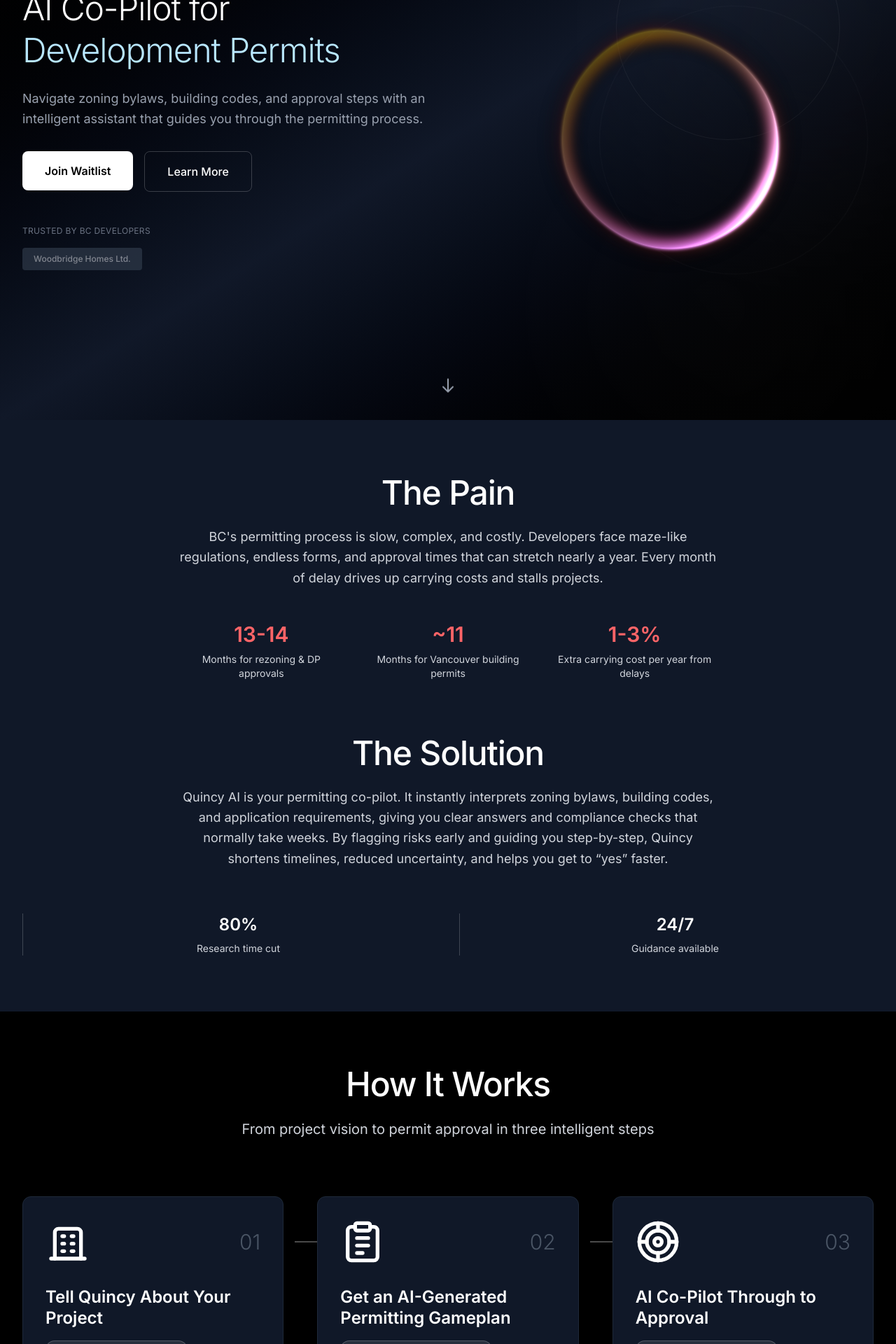
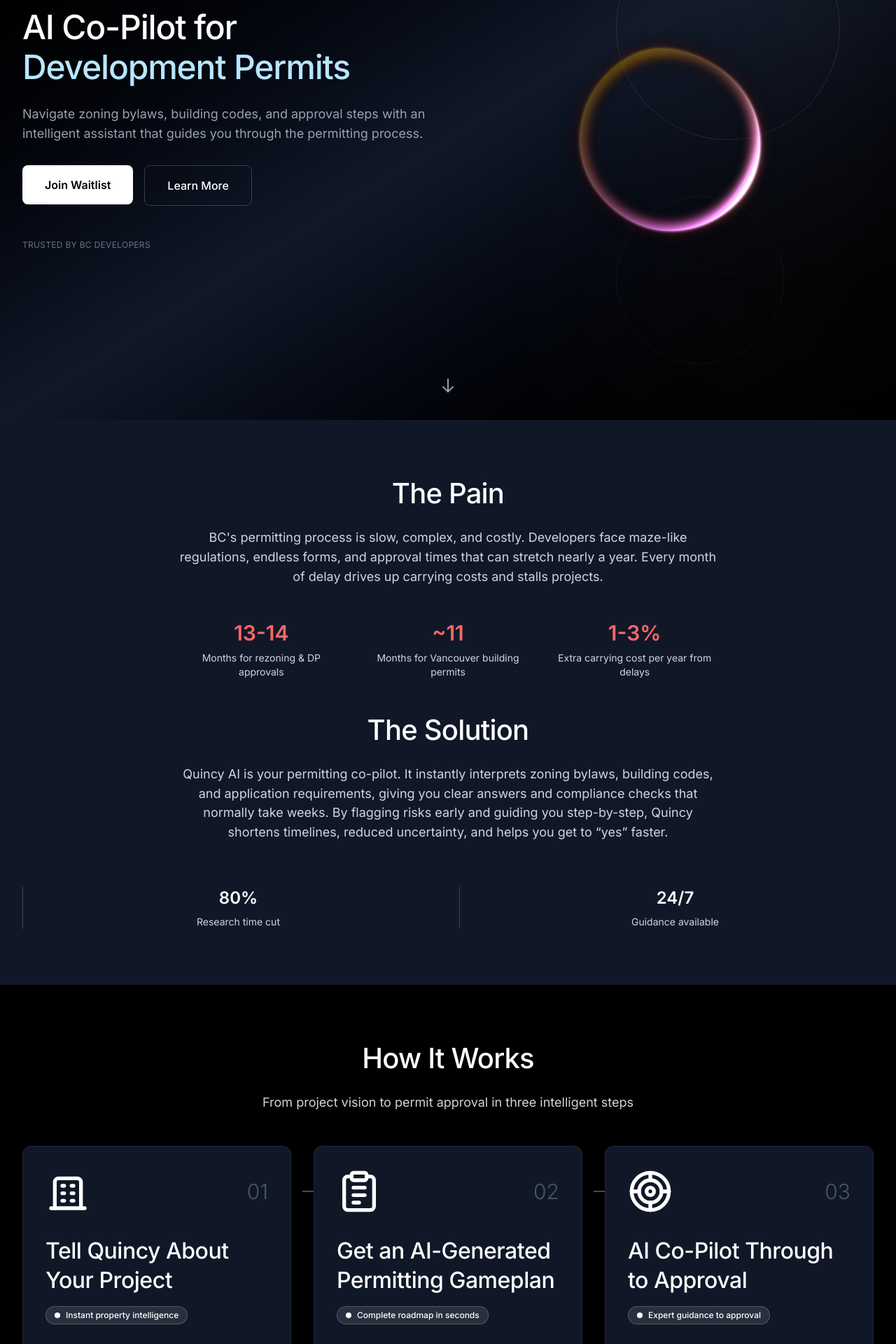
Before and after one commit to usmanzia5/QuincyAI_Landing2, a Next.js app: page / in a window 1280 px wide. Shown: the part 200-2120 px from the top of the page at 70% size. Built offline with nearby package versions, Linux system fonts and the light colour scheme.

Commit message:
Mobile update

```diff
--- a/src/app/globals.css
+++ b/src/app/globals.css
@@ -34,6 +34,10 @@
   line-height: 1.6;
   -webkit-font-smoothing: antialiased;
   -moz-osx-font-smoothing: grayscale;
+  overflow-x: hidden;
+  /* Safe area insets for notch devices */
+  padding-left: env(safe-area-inset-left);
+  padding-right: env(safe-area-inset-right);
 }
 
 /* Custom scrollbar - monochrome styling */
@@ -84,3 +88,67 @@
 .text-secondary {
   color: var(--foreground-secondary);
 }
+
+/* Mobile-first responsive typography system */
+.text-display-1 {
+  font-size: clamp(2rem, 5vw, 3rem);
+  line-height: clamp(1.15, 1.2, 1.25);
+  letter-spacing: -0.025em;
+  font-weight: 500;
+}
+
+.text-display-2 {
+  font-size: clamp(1.75rem, 4vw, 2.5rem);
+  line-height: clamp(1.2, 1.25, 1.3);
+  letter-spacing: -0.02em;
+  font-weight: 500;
+}
+
+.text-display-3 {
+  font-size: clamp(1.5rem, 3.5vw, 2rem);
+  line-height: clamp(1.25, 1.3, 1.35);
+  letter-spacing: -0.015em;
+  font-weight: 500;
+}
+
+.text-body-lg {
+  font-size: clamp(1rem, 2.5vw, 1.125rem);
+  line-height: clamp(1.5, 1.55, 1.6);
+}
+
+.text-body-base {
+  font-size: clamp(0.875rem, 2vw, 1rem);
+  line-height: clamp(1.5, 1.55, 1.6);
+}
+
+/* Section spacing utilities */
+.section-padding {
+  padding-top: clamp(3rem, 8vw, 5rem);
+  padding-bottom: clamp(3rem, 8vw, 5rem);
+}
+
+.section-gap {
+  margin-bottom: clamp(2rem, 5vw, 3rem);
+}
+
+/* Scroll margin for navigation offset */
+.scroll-target {
+  scroll-margin-top: 4rem;
+}
+
+/* Mobile-optimized tap targets */
+.tap-target {
+  min-height: 2.75rem; /* 44px minimum */
+  min-width: 2.75rem;
+}
+
+/* Enhanced focus states for mobile */
+@media (max-width: 1024px) {
+  button:focus,
+  input:focus,
+  textarea:focus,
+  select:focus {
+    outline: 3px solid #ffffff;
+    outline-offset: 2px;
+  }
+}
--- a/src/components/Hero.tsx
+++ b/src/components/Hero.tsx
@@ -15,7 +15,7 @@
       {/* 3D Background Placeholder - positioned for right side */}
       <div
         id="hero-3d-placeholder"
-        className="absolute top-0 right-0 w-1/2 h-full opacity-30"
+        className="absolute top-0 right-0 w-1/2 h-full opacity-30 hidden lg:block"
         style={{
           backgroundImage: `
             radial-gradient(circle at 80% 30%, rgba(255, 255, 255, 0.1) 0%, transparent 50%),
@@ -26,7 +26,7 @@
       />
 
       {/* Animated geometric shapes - repositioned for right side */}
-      <div className="absolute inset-0 overflow-hidden">
+      <div className="absolute inset-0 overflow-hidden hidden lg:block">
         <div className="absolute top-20 right-20 w-80 h-80 border border-white/10 rounded-full animate-pulse" />
         <div className="absolute bottom-20 right-40 w-60 h-60 border border-white/5 rounded-full animate-ping"
              style={{ animationDuration: '4s' }} />
@@ -35,56 +35,59 @@
       </div>
 
       <div className="relative z-10 max-w-7xl mx-auto px-4 sm:px-6 lg:px-8">
-        <div className="grid grid-cols-1 lg:grid-cols-2 gap-12 items-center min-h-screen py-20">
+        <div className="grid grid-cols-1 lg:grid-cols-2 gap-8 lg:gap-12 items-center min-h-screen py-16 lg:py-20">
           {/* Left Side - Content */}
-          <div className="text-left">
+          <div className="text-left order-2 lg:order-1">
             {/* Main Headline */}
-            <h1 className="text-3xl sm:text-4xl lg:text-5xl font-light text-white mb-6 leading-tight tracking-tight max-w-[20ch]">
+            <h1 className="text-display-1 font-light text-white mb-6 max-w-[20ch]">
               AI Co-Pilot for
               <br />
               <span className="text-sky-200">Development Permits</span>
             </h1>
 
             {/* Subheadline */}
-            <p className="text-base sm:text-lg text-gray-400 mb-8 max-w-2xl leading-relaxed">
+            <p className="text-body-lg text-gray-400 mb-8 max-w-2xl">
               Navigate zoning bylaws, building codes, and approval steps with an intelligent assistant that guides you through the permitting process.
             </p>
 
             {/* CTA Buttons */}
-            <div className="flex flex-col sm:flex-row gap-4 items-start mb-12">
+            <div className="flex flex-col sm:flex-row gap-3 sm:gap-4 items-stretch sm:items-start mb-8 lg:mb-12">
               <button
                 onClick={scrollToContact}
-                className="bg-white hover:bg-gray-100 text-black font-semibold px-8 py-4 rounded-lg text-base transition-all duration-200 transform hover:scale-105 hover:shadow-lg shadow-white/25"
+                className="tap-target bg-white hover:bg-gray-100 text-black font-semibold px-6 sm:px-8 py-3 sm:py-4 rounded-lg text-sm sm:text-base transition-all duration-200 transform hover:scale-105 hover:shadow-lg shadow-white/25 text-center"
               >
                 Join Waitlist
               </button>
               <button
                 onClick={() => document.getElementById('how-it-works')?.scrollIntoView({ behavior: 'smooth' })}
-                className="border border-white/20 hover:border-white/50 text-white font-medium px-8 py-4 rounded-lg text-base transition-all duration-200 hover:bg-white/5"
+                className="tap-target border border-white/20 hover:border-white/50 text-white font-medium px-6 sm:px-8 py-3 sm:py-4 rounded-lg text-sm sm:text-base transition-all duration-200 hover:bg-white/5 text-center"
               >
                 Learn More
               </button>
             </div>
 
             {/* Customer Logos Placeholder */}
-            <div className="mb-8">
-              <p className="text-gray-500 text-xs mb-4 uppercase tracking-wide">
+            <div className="mb-6 lg:mb-8">
+              <p className="text-gray-500 text-xs mb-3 uppercase tracking-wide">
                 Trusted by BC Developers
               </p>
-              <div className="flex flex-wrap items-center gap-6 opacity-60">
-                {/* Placeholder logos */}
-                <div className="bg-gray-700 rounded px-4 py-2 text-gray-300 font-medium text-xs">
-                  Woodbridge Homes Ltd.
-                </div>
-              </div>
             </div>
           </div>
 
           {/* Right Side - WebGL Orb */}
-          <div className="flex items-center justify-center relative mt-8 lg:mt-0">
+          <div className="flex items-center justify-center relative order-1 lg:order-2">
+            {/* Stable container with fixed aspect ratio */}
             <div
-              className="w-full max-w-md lg:max-w-none h-64 lg:h-96 relative rounded-xl lg:rounded-2xl"
-              style={{ minHeight: '256px', contain: 'layout style' }}
+              className="relative w-full max-w-sm sm:max-w-md lg:max-w-none"
+              style={{ aspectRatio: '1/1', maxHeight: '20rem' }}
+            >
+              {/* Height-constrained orb container */}
+              <div
+                className="absolute inset-0 rounded-xl lg:rounded-2xl"
+                style={{
+                  contain: 'layout style size',
+                  height: 'clamp(16rem, 40vw, 20rem)'
+                }}
               >
                 <Orb
                   hue={240}
@@ -92,6 +95,7 @@
                   rotateOnHover={true}
                   forceHoverState={false}
                 />
+              </div>
             </div>
           </div>
         </div>
--- a/src/components/HowItWorks.tsx
+++ b/src/components/HowItWorks.tsx
@@ -89,20 +89,20 @@
   ];
 
   return (
-    <section id="how-it-works" className="py-20 bg-black">
+    <section id="how-it-works" className="scroll-target section-padding bg-black">
       <div className="max-w-7xl mx-auto px-4 sm:px-6 lg:px-8">
         {/* Section Header */}
-        <div className="text-center mb-20">
-          <h2 className="text-3xl sm:text-4xl lg:text-5xl font-medium text-white mb-6 tracking-tight">
+        <div className="text-center section-gap">
+          <h2 className="text-display-2 font-medium text-white mb-6">
             How It Works
           </h2>
-          <p className="text-lg sm:text-xl text-gray-300 max-w-4xl mx-auto leading-relaxed">
+          <p className="text-body-lg text-gray-300 max-w-4xl mx-auto">
             From project vision to permit approval in three intelligent steps
           </p>
         </div>
 
         {/* Steps */}
-        <div className="grid grid-cols-1 lg:grid-cols-3 gap-8 lg:gap-12">
+        <div className="grid grid-cols-1 lg:grid-cols-3 gap-6 lg:gap-8">
           {steps.map((step, index) => (
             <div key={index} className="relative">
               {/* Connection line (desktop only) */}
@@ -120,7 +120,7 @@
 
                 {/* Step Content */}
                 <div>
-                  <h3 className="text-xl sm:text-2xl font-semibold text-white mb-4 leading-tight">
+                  <h3 className="text-display-3 font-semibold text-white mb-4">
                     {step.title}
                   </h3>
 
@@ -130,7 +130,7 @@
                     <span className="text-xs font-medium text-white">{step.keyBenefit}</span>
                   </div>
 
-                  <p className="text-gray-300 text-base leading-relaxed">
+                  <p className="text-body-base text-gray-300">
                     {step.description}
                   </p>
                 </div>
@@ -140,14 +140,14 @@
         </div>
 
         {/* Bottom CTA */}
-        <div className="text-center mt-20">
+        <div className="text-center mt-12 lg:mt-20">
           <div className="mb-6">
             <p className="text-gray-400 mb-2">Ready to experience the future of permitting?</p>
             <p className="text-sm text-gray-500">Join BC developers who are already building faster</p>
           </div>
           <button
             onClick={() => document.getElementById('contact')?.scrollIntoView({ behavior: 'smooth' })}
-            className="bg-white hover:bg-gray-100 text-black font-semibold px-8 py-4 rounded-lg text-base transition-all duration-200 transform hover:scale-105 shadow-lg hover:shadow-white/25"
+            className="tap-target bg-white hover:bg-gray-100 text-black font-semibold px-6 sm:px-8 py-3 sm:py-4 rounded-lg text-sm sm:text-base transition-all duration-200 transform hover:scale-105 shadow-lg hover:shadow-white/25"
           >
             See Quincy In Action
           </button>
--- a/src/components/ProblemSolution.tsx
+++ b/src/components/ProblemSolution.tsx
@@ -2,15 +2,15 @@
 
 export default function ProblemSolution() {
   return (
-    <section id="problem-solution" className="py-20 bg-gray-900">
+    <section id="problem-solution" className="scroll-target section-padding bg-gray-900">
       <div className="max-w-7xl mx-auto px-4 sm:px-6 lg:px-8">
         {/* Problem Section */}
-        <div className="text-center mb-20">
+        <div className="text-center section-gap">
           <div className="max-w-3xl mx-auto">
-            <h2 className="text-3xl sm:text-4xl lg:text-5xl font-medium text-white mb-6 tracking-tight">
+            <h2 className="text-display-2 font-medium text-white mb-6">
               The Pain
             </h2>
-            <p className="text-base sm:text-lg text-gray-300 leading-relaxed mb-12">
+            <p className="text-body-lg text-gray-300 mb-8 lg:mb-12">
               BC&apos;s permitting process is slow, complex, and costly. Developers face maze-like regulations, endless forms, and approval times that can stretch nearly a year. Every month of delay drives up carrying costs and stalls projects.
             </p>
 
@@ -34,11 +34,11 @@
 
         {/* Solution Section */}
         <div className="text-center">
-          <div className="max-w-3xl mx-auto mb-16">
-            <h2 className="text-3xl sm:text-4xl lg:text-5xl font-medium text-white mb-6 tracking-tight">
+          <div className="max-w-3xl mx-auto mb-8 lg:mb-16">
+            <h2 className="text-display-2 font-medium text-white mb-6">
               The Solution
             </h2>
-            <p className="text-base sm:text-lg text-gray-300 leading-relaxed">
+            <p className="text-body-lg text-gray-300">
               Quincy AI is your permitting co-pilot. It instantly interprets zoning bylaws, building codes, and application requirements, giving you clear answers and compliance checks that normally take weeks. By flagging risks early and guiding you step-by-step, Quincy shortens timelines, reduced uncertainty, and helps you get to &ldquo;yes&rdquo; faster.
             </p>
           </div>
```
Also changed, not shown: src/components/Contact.tsx (+14 -9 lines), src/components/Footer.tsx (+8 -8 lines), src/components/Founders.tsx (+9 -9 lines), src/components/Navigation.tsx (+12 -9 lines), src/components/WhoItsFor.tsx (+9 -9 lines). Lines whose indentation alone changed are shown as unchanged.
